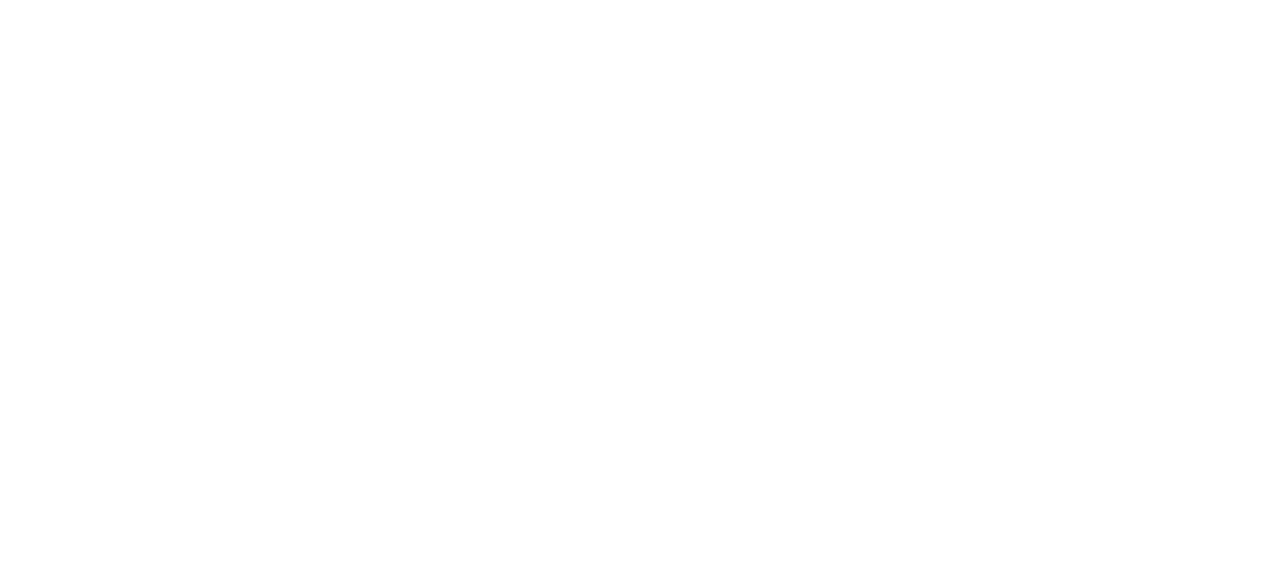
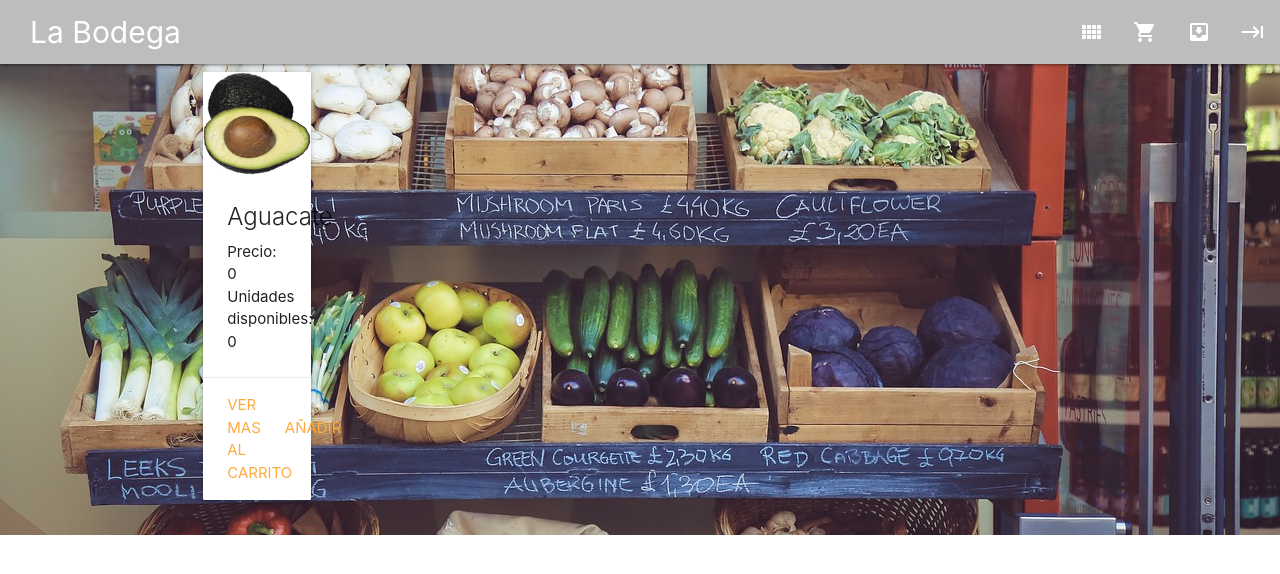
Before and after one commit to AndresBarreto-code/farm-shop, an Angular app: page /spa/catalogo in a window 1280 px wide. Before the commit this address led to /. Shown: the top 574 px of the page. Built offline with nearby package versions, Linux system fonts and the light colour scheme.

Commit message:
Product card

```diff
--- a/src/app/app-routing.module.ts
+++ b/src/app/app-routing.module.ts
@@ -2,12 +2,15 @@
 import { Routes, RouterModule } from '@angular/router';
 import { LoginComponent } from '../app/login/login.component';
 import { SpaComponent } from './spa/spa.component';
+import { ProductCardComponent } from './product-card/product-card.component';
+import { CatalogComponent } from './catalog/catalog.component';
 
 
 const routes: Routes = [
   { path: '', component: LoginComponent },
   { path: 'spa', component: SpaComponent, children: [
-      { path: 'login', component: LoginComponent }
+      { path: 'catalogo', component: CatalogComponent }
+
     ]
   }
 ];
--- a/src/app/app.module.ts
+++ b/src/app/app.module.ts
@@ -14,6 +14,7 @@
 
 import { HttpService } from './services/http.service';
 import { DataService } from './services/data.service';
+import { CatalogComponent } from './catalog/catalog.component';
 
 
 @NgModule({
@@ -23,7 +24,8 @@
     LoginFormComponent,
     SpaComponent,
     NavComponent,
-    ProductCardComponent
+    ProductCardComponent,
+    CatalogComponent
   ],
   imports: [
     BrowserModule,
--- /dev/null
+++ b/src/app/catalog/catalog.component.html
@@ -0,0 +1,6 @@
+<div class="row">
+    <div *ngFor='let product of products'  class="col s12 m6 l3">
+        <app-product-card [settings]="product">
+        </app-product-card>
+    </div>
+</div>
--- /dev/null
+++ b/src/app/catalog/catalog.component.ts
@@ -0,0 +1,24 @@
+import { Component, OnInit } from '@angular/core';
+import { ProductCardComponent } from '../product-card/product-card.component';
+import { ProductInterface } from '../interfaces/product-interface'
+
+@Component({
+  selector: 'app-catalog',
+  templateUrl: './catalog.component.html',
+  styleUrls: ['./catalog.component.scss']
+})
+export class CatalogComponent implements OnInit {
+
+  products: ProductInterface[] = [{
+    image: '../assets/aguacate.jpg',
+    name: 'Aguacate',
+    price: 0,
+    stock: 0
+  }];
+
+  constructor() {}
+
+  ngOnInit(): void {
+  }
+
+}
--- /dev/null
+++ b/src/app/interfaces/product-interface.ts
@@ -0,0 +1,6 @@
+export interface ProductInterface {
+  image: String;
+  name: String;
+  price: number;
+  stock: number;
+}
--- a/src/app/interfaces/users-interface.ts
+++ b/src/app/interfaces/users-interface.ts
@@ -1,4 +1,4 @@
 export interface UserInterface {
-  email: String;
-  password: String;
+  email: string;
+  password: string;
 }
--- a/src/app/login-form/login-form.component.ts
+++ b/src/app/login-form/login-form.component.ts
@@ -27,7 +27,7 @@
     if (this.formLogin.value.email.match(/^[a-zA-Z0-9.!#$%&'*+/=?^_`{|}~-]+@[a-zA-Z0-9-]+(?:\.[a-zA-Z0-9-]+)*$/)) {
       this.data.validateLogin(this.formLogin.value.email, this.formLogin.value.password,
         (result) => {
-          if (result === 'Ok') window.location.href = `${window.location.origin}/spa`;
+          if (result === 'Ok') window.location.href = `${window.location.origin}/spa/catalogo`;
           else this.error = true;
         }
       );
--- a/src/app/product-card/product-card.component.html
+++ b/src/app/product-card/product-card.component.html
@@ -1 +1,18 @@
-<p>product-card works!</p>
+<div class="row">
+    <div class="col s12 m7">
+        <div class="card">
+        <div class="card-image">
+            <img src="{{settings.image}}">
+        </div>
+        <div class="card-content">
+            <span class="card-title">{{settings.name}}</span>
+            <p>Precio: {{settings.price}}</p>
+            <p>Unidades disponibles: {{settings.stock}}</p>
+        </div>
+        <div class="card-action">
+            <a href="#">Ver mas</a>
+            <a href="#">Añadir al carrito</a>
+        </div>
+        </div>
+    </div>
+</div>
```
Also changed, not shown: src/app/product-card/product-card.component.ts (+7 -2 lines), src/app/catalog/catalog.component.scss (added), 1 other file (tests, documents, lock files or other folders).
